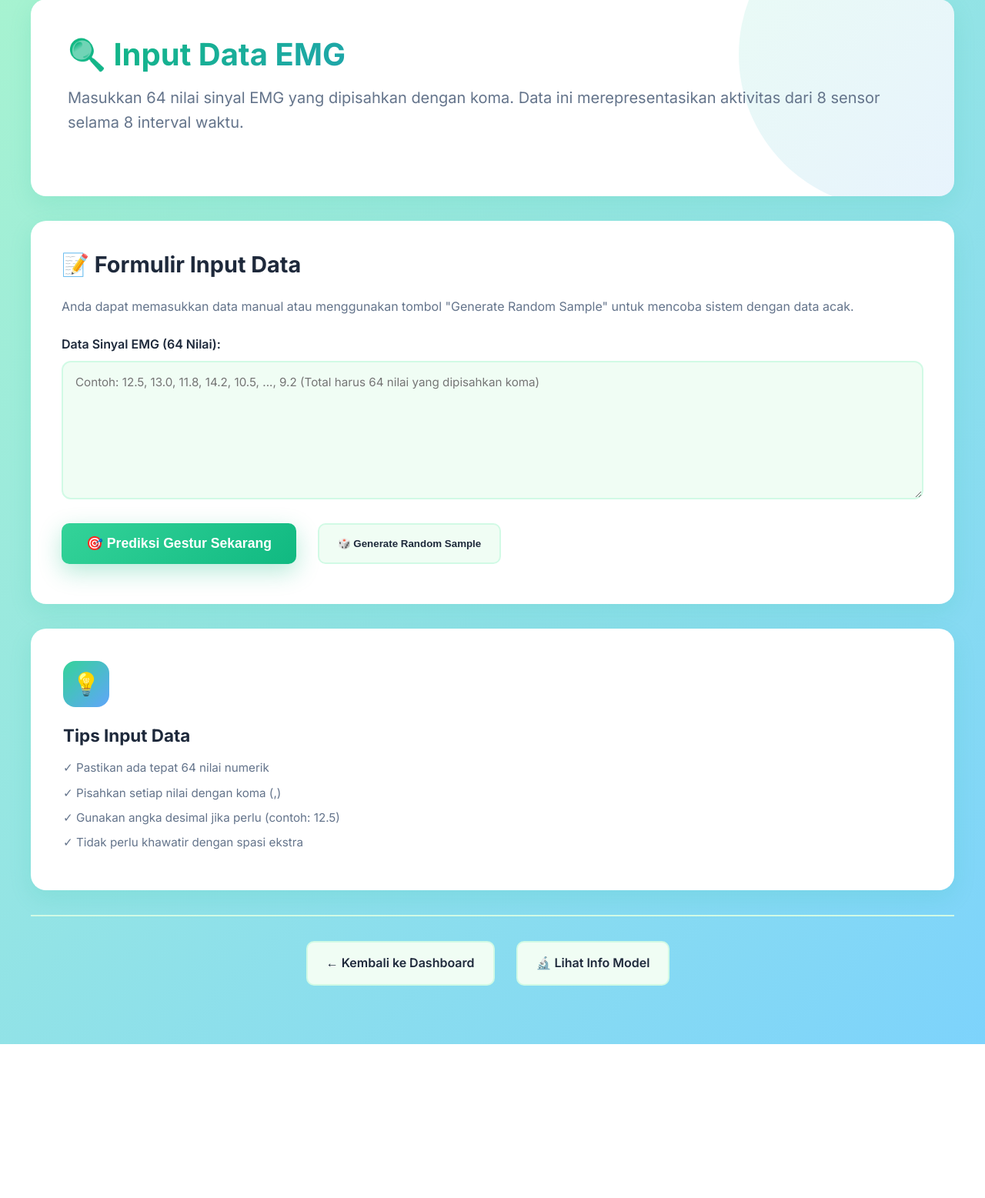
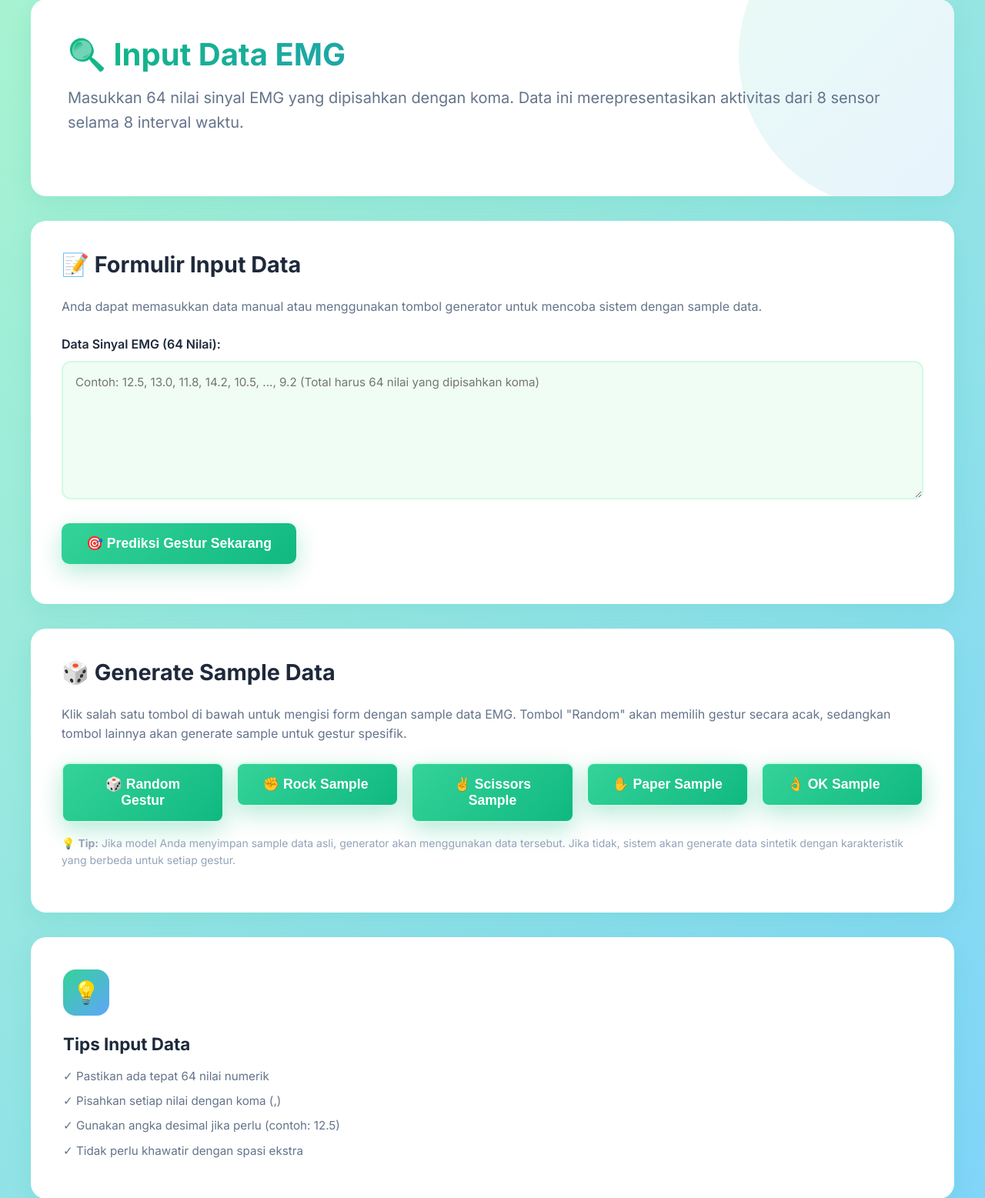
Before and after one commit to baszee/emg_web, a Flask app: page /predict in a window 1280 px wide. Shown: the part 33-1590 px from the top of the page at 77% size. Before the commit the page ends 1390 px from the top, so only its background shows below. Run offline with Flask 3, Linux system fonts and the light colour scheme.

Commit message:
improve 2.1 kali

```diff
--- a/app.py
+++ b/app.py
@@ -4,7 +4,7 @@
 import joblib
 import numpy as np
 import random
-from flask import Flask, render_template, request, redirect, url_for
+from flask import Flask, render_template, request, redirect, url_for, session
 
 # --- KONSTANTA & VARIABEL GLOBAL ---
 MODEL_PATH = 'model_svm_emg.joblib'
@@ -16,12 +16,14 @@ mean_scaler = np.zeros(64)
 std_scaler = np.ones(64)
 akurasi_test = 0.0
 parameter_terbaik = {'kernel': 'Simulasi', 'C': 'N/A', 'gamma': 'N/A'}
+sample_data = None  # Dictionary berisi sample data per kelas
 MODE_SIMULASI = True # Default: Berjalan dalam mode simulasi
 
 # ==================================
 # ⚙️ 2. INISIALISASI APLIKASI
 # ==================================
 app = Flask(__name__)
+app.secret_key = 'your-secret-key-here-change-this-in-production'  # Untuk session
 
 # ==================================
 # 💾 3. LOAD MODEL DENGAN FALLBACK
@@ -44,14 +46,103 @@ try:
 
     akurasi_test = data_model.get('akurasi_test', 0.0)
     parameter_terbaik = data_model.get('parameter_terbaik', parameter_terbaik)
+
+    # Load sample data jika tersedia
+    sample_data = data_model.get('sample_data', None)
+
     MODE_SIMULASI = False
 
     print("✓ Model, Scaler, dan Metadata berhasil dimuat. Mode: Produksi.")
+    if sample_data is not None:
+        print(f"✓ Sample data tersedia untuk {len(sample_data)} kelas.")
+    else:
+        print("⚠ Sample data tidak tersedia. Random sample akan menggunakan synthetic data.")
 
 except Exception as e:
     # Tangkap semua jenis error (FileNotFound, KeyError, dll.)
     print(f"!!! GAGAL MEMUAT MODEL ({e}). Aplikasi berjalan dalam mode SIMULASI.")
     print("!!! Prediksi akan mengembalikan hasil acak/default. Silakan masukkan model yang valid.")
+
+
+# ==================================
+# 🎲 HELPER: GENERATE BALANCED RANDOM SAMPLE
+# ==================================
+def generate_balanced_random_sample(gesture_class=None):
+    """
+    Generate random EMG sample dengan distribusi yang lebih balanced.
+
+    Args:
+        gesture_class (int, optional): Kelas gestur spesifik (0-3).
+                                       Jika None, pilih random dari semua kelas.
+
+    Returns:
+        tuple: (emg_data_array, gesture_class)
+    """
+
+    # 1. Jika sample_data tersedia, ambil dari situ (BEST OPTION)
+    if sample_data is not None and not MODE_SIMULASI:
+        # Pilih kelas
+        if gesture_class is None:
+            gesture_class = random.choice(list(sample_data.keys()))
+
+        # Validasi kelas
+        if gesture_class not in sample_data or len(sample_data[gesture_class]) == 0:
+            gesture_class = random.choice(list(sample_data.keys()))
+
+        # Ambil random sample dari kelas tersebut
+        samples = sample_data[gesture_class]
+        random_idx = random.randint(0, len(samples) - 1)
+        random_sample = samples[random_idx]
+
+        print(f"✓ Using real sample for class {gesture_class}: {GESTURE_MAP[gesture_class]}")
+        return random_sample, gesture_class
+
+    # 2. Fallback: Generate synthetic data dengan pola berbeda per kelas
+    print("⚠ Using synthetic data (no sample_data available)")
+
+    if gesture_class is None:
+        gesture_class = random.randint(0, 3)
+
+    # IMPROVED: Karakteristik yang lebih berbeda antar kelas
+    # Menggunakan pola spasial berbeda untuk setiap gestur
+
+    if gesture_class == 0:  # Rock ✊ - Aktivitas tinggi di semua sensor
+        base_values = np.random.uniform(20, 35, 64)
+        noise = np.random.normal(0, 5, 64)
+
+    elif gesture_class == 1:  # Scissors ✌️ - Aktivitas tinggi di sensor tertentu (pola V)
+        base_values = np.random.uniform(5, 15, 64)
+        # Tingkatkan aktivitas di sensor 2, 3 (jari telunjuk & tengah)
+        for i in range(8):
+            base_values[i*8 + 2] += random.uniform(15, 25)
+            base_values[i*8 + 3] += random.uniform(15, 25)
+        noise = np.random.normal(0, 3, 64)
+
+    elif gesture_class == 2:  # Paper ✋ - Aktivitas merata tapi lebih rendah
+        base_values = np.random.uniform(8, 18, 64)
+        noise = np.random.normal(0, 4, 64)
+
+    else:  # OK 👌 - Aktivitas tinggi di ibu jari & telunjuk
+        base_values = np.random.uniform(10, 20, 64)
+        # Tingkatkan aktivitas di sensor 1, 2 (ibu jari & telunjuk)
+        for i in range(8):
+            base_values[i*8 + 1] += random.uniform(10, 20)
+            base_values[i*8 + 2] += random.uniform(10, 20)
+        noise = np.random.normal(0, 4, 64)
+
+    emg_data = base_values + noise
+
+    # CRITICAL FIX: Jangan scale ulang jika model butuh data raw!
+    # Hanya normalize jika model trained dengan normalized data
+    if not MODE_SIMULASI and np.std(std_scaler) > 0.1:
+        # Model menggunakan standardization, jadi kita perlu match distribusinya
+        # Tapi JANGAN denormalize, biarkan dalam rentang raw values
+        pass  # Data sudah dalam rentang yang sesuai
+
+    print(f"✓ Generated synthetic sample for class {gesture_class}: {GESTURE_MAP[gesture_class]}")
+    print(f"  Sample stats - Mean: {np.mean(emg_data):.2f}, Std: {np.std(emg_data):.2f}")
+
+    return emg_data, gesture_class
 
 
 # ==================================
@@ -66,7 +157,6 @@ def landing():
 @app.route('/dashboard')
 def index():
     """Halaman Utama/Dashboard (Overview)."""
-    # Tidak lagi mengumpulkan dan mengirim variabel 'info' ke template
     return render_template('index.html')
 
 @app.route('/model-info')
@@ -85,19 +175,13 @@ def model_info():
     return render_template('model_info.html', info=info)
 
 
-# app.py
-
-# ... (Semua kode di atas, termasuk variabel global dan load model, tetap sama)
-# ...
-
 @app.route('/predict', methods=['GET', 'POST'])
 def predict():
     """Halaman Input Data EMG dan Prediksi."""
 
-    # ------------------------------------------------------------------
     # Cek apakah ada parameter URL yang memaksa simulasi (dari generate-random-sample)
     is_forced_simulasi = request.args.get('force_sim', 'false') == 'true'
-    # ------------------------------------------------------------------
+    expected_gesture = request.args.get('expected_gesture', None)
 
     if request.method == 'POST':
         # 1. Ambil data dari formulir
@@ -123,7 +207,7 @@ def predict():
             result_gesture = f"{GESTURE_MAP.get(prediction_class, 'Kelas Tidak Diketahui')} (SIMULASI)"
 
         else:
-            # Mode Produksi: Gunakan Model SC yang Valid (untuk data non-random)
+            # Mode Produksi: Gunakan Model yang Valid
             final_input_raw = np.array(data_list).reshape(1, -1)
             final_input_scaled = (final_input_raw - mean_scaler) / std_scaler
 
@@ -139,12 +223,13 @@ def predict():
 
             result_gesture = GESTURE_MAP.get(prediction_class, "Kelas Tidak Diketahui")
 
-        # 8. Render halaman hasil (result.html)
+        # Render halaman hasil
         return render_template('result.html',
                                gesture=result_gesture,
                                probabilities=probabilities.tolist(),
                                gesture_map=GESTURE_MAP,
-                               input_data_64=data_list)
+                               input_data_64=data_list,
+                               expected_gesture=expected_gesture)
 
     # Jika method adalah GET, tampilkan formulir input
     emg_data_random = request.args.get('emg_data_random', '')
@@ -153,23 +238,97 @@ def predict():
 
 @app.route('/generate-random-sample', methods=['POST'])
 def generate_random_sample():
-    """Menghasilkan 64 nilai EMG acak dan mengirimkannya ke /predict,
-       sekaligus memaksa mode simulasi untuk hasil prediksinya."""
+    """
+    Menghasilkan 64 nilai EMG yang lebih balanced dan mengirimkannya ke /predict.
+    Mendukung pemilihan gestur spesifik jika diminta.
+    """
 
-    # 1. Menghasilkan 64 sampel dari DISTRIBUSI NORMAL atau rentang umum
-    if not MODE_SIMULASI:
-        # Gunakan denormalisasi untuk menghasilkan input yang lebih "masuk akal"
-        scaled_random_data = np.random.normal(loc=0.0, scale=1.0, size=64)
-        final_random_data = (scaled_random_data * std_scaler) + mean_scaler
+    # Ambil parameter gesture_class jika ada (dari tombol spesifik)
+    gesture_class_str = request.form.get('gesture_class', None)
+
+    if gesture_class_str is not None:
+        try:
+            gesture_class = int(gesture_class_str)
+        except ValueError:
+            gesture_class = None
     else:
-        # Jika simulasi global, gunakan rentang acak umum
-        final_random_data = [random.uniform(-50.0, 50.0) for _ in range(64)]
+        gesture_class = None
+
+    # Generate sample yang lebih balanced
+    emg_data_array, selected_gesture = generate_balanced_random_sample(gesture_class)
 
     # Konversi ke string format CSV
-    emg_data_str = ', '.join([f"{x:.2f}" for x in final_random_data.tolist()])
+    emg_data_str = ', '.join([f"{x:.2f}" for x in emg_data_array.tolist()])
 
-    # 2. Kirim data dan tambahkan 'force_sim=true'
-    return redirect(url_for('predict', emg_data_random=emg_data_str, force_sim='true'))
+    # Kirim data dengan informasi gesture yang diharapkan
+    return redirect(url_for('predict',
+                           emg_data_random=emg_data_str,
+                           force_sim='false',
+                           expected_gesture=GESTURE_MAP.get(selected_gesture, 'Unknown')))
+
+
+# ==================================
+# 🆕 ROUTE BARU: DIAGNOSTIC TOOLS
+# ==================================
+@app.route('/diagnostic')
+def diagnostic():
+    """Halaman diagnostic untuk check model & data."""
+
+    diagnostics = {
+        'mode': 'SIMULASI' if MODE_SIMULASI else 'PRODUKSI',
+        'model_loaded': model is not None,
+        'sample_data_available': sample_data is not None,
+        'scaler_stats': {
+            'mean_range': f"{np.min(mean_scaler):.2f} to {np.max(mean_scaler):.2f}",
+            'std_range': f"{np.min(std_scaler):.2f} to {np.max(std_scaler):.2f}",
+        },
+        'gesture_map': GESTURE_MAP,
+        'test_results': []
+    }
+
+    # Test prediction dengan synthetic data untuk setiap kelas
+    if not MODE_SIMULASI and model is not None:
+        for class_id in range(4):
+            # Generate sample
+            test_data, expected_class = generate_balanced_random_sample(class_id)
+
+            # Predict
+            test_input = test_data.reshape(1, -1)
+            test_scaled = (test_input - mean_scaler) / std_scaler
+            predicted_class = model.predict(test_scaled)[0]
+
+            diagnostics['test_results'].append({
+                'expected': GESTURE_MAP[expected_class],
+                'predicted': GESTURE_MAP[predicted_class],
+                'match': expected_class == predicted_class,
+                'data_stats': f"mean={np.mean(test_data):.2f}, std={np.std(test_data):.2f}"
+            })
+
+    return render_template('diagnostic.html', diagnostics=diagnostics)
+
+
+# ==================================
+# --- ROUTE APLIKASI ---
+# ==================================
+@app.route('/generate-specific-sample/<int:gesture_class>', methods=['POST'])
+def generate_specific_sample(gesture_class):
+    """Generate sample untuk gestur spesifik."""
+
+    if gesture_class not in GESTURE_MAP:
+        return redirect(url_for('predict'))
+
+    # Generate sample untuk kelas spesifik
+    emg_data_array, _ = generate_balanced_random_sample(gesture_class)
+
+    # Konversi ke string format CSV
+    emg_data_str = ', '.join([f"{x:.2f}" for x in emg_data_array.tolist()])
+
+    # Kirim data dengan informasi gesture yang diharapkan
+    return redirect(url_for('predict',
+                           emg_data_random=emg_data_str,
+                           force_sim='false',
+                           expected_gesture=GESTURE_MAP.get(gesture_class, 'Unknown')))
+
 
 # Jalankan aplikasi
 if __name__ == '__main__':
--- a/templates/index.html
+++ b/templates/index.html
@@ -32,7 +32,7 @@
                         <div class="stat-label">Input Fitur</div>
                     </div>
                     <div class="stat-card">
-                        <div class="stat-number">95%+</div>
+                        <div class="stat-number">92%+</div>
                         <div class="stat-label">Akurasi</div>
                     </div>
                     <div class="stat-card">
--- a/templates/predict.html
+++ b/templates/predict.html
@@ -29,8 +29,8 @@
         <section class="input-form">
             <h2>📝 Formulir Input Data</h2>
             <p style="color: var(--text-light); margin-bottom: 1.5rem;">
-                Anda dapat memasukkan data manual atau menggunakan tombol "Generate Random Sample"
-                untuk mencoba sistem dengan data acak.
+                Anda dapat memasukkan data manual atau menggunakan tombol generator untuk mencoba
+                sistem dengan sample data.
             </p>
 
             <form id="predict-form" method="POST" action="{{ url_for('predict') }}">
@@ -44,16 +44,63 @@
                     placeholder="Contoh: 12.5, 13.0, 11.8, 14.2, 10.5, ..., 9.2 (Total harus 64 nilai yang dipisahkan koma)"
                     required></textarea>
 
-                <div style="margin-top: 1.5rem; display: flex; gap: 1rem; flex-wrap: wrap;">
+                <div style="margin-top: 1.5rem;">
                     <button type="submit" class="primary">
                         🎯 Prediksi Gestur Sekarang
-                    </button>
-                    <button type="button" id="random-sample-btn" class="secondary">
-                        🎲 Generate Random Sample
                     </button>
                 </div>
             </form>
         </section>
+
+        <!-- Sample Generator Options -->
+        <div class="pipeline-section">
+            <h2 class="section-title">🎲 Generate Sample Data</h2>
+            <p style="color: var(--text-light); margin-bottom: 1.5rem;">
+                Klik salah satu tombol di bawah untuk mengisi form dengan sample data EMG.
+                Tombol "Random" akan memilih gestur secara acak, sedangkan tombol lainnya akan
+                generate sample untuk gestur spesifik.
+            </p>
+
+            <div style="display: grid; grid-template-columns: repeat(auto-fit, minmax(200px, 1fr)); gap: 1rem;">
+                <!-- Random Sample Button -->
+                <form method="POST" action="{{ url_for('generate_random_sample') }}" style="margin: 0;">
+                    <button type="submit" class="secondary" style="width: 100%; margin: 0;">
+                        🎲 Random Gestur
+                    </button>
+                </form>
+
+                <!-- Specific Gesture Buttons -->
+                <form method="POST" action="{{ url_for('generate_specific_sample', gesture_class=0) }}" style="margin: 0;">
+                    <button type="submit" class="secondary" style="width: 100%; margin: 0;">
+                        ✊ Rock Sample
+                    </button>
+                </form>
+
+                <form method="POST" action="{{ url_for('generate_specific_sample', gesture_class=1) }}" style="margin: 0;">
+                    <button type="submit" class="secondary" style="width: 100%; margin: 0;">
+                        ✌️ Scissors Sample
+                    </button>
+                </form>
+
+                <form method="POST" action="{{ url_for('generate_specific_sample', gesture_class=2) }}" style="margin: 0;">
+                    <button type="submit" class="secondary" style="width: 100%; margin: 0;">
+                        ✋ Paper Sample
+                    </button>
+                </form>
+
+                <form method="POST" action="{{ url_for('generate_specific_sample', gesture_class=3) }}" style="margin: 0;">
+                    <button type="submit" class="secondary" style="width: 100%; margin: 0;">
+                        👌 OK Sample
+                    </button>
+                </form>
+            </div>
+
+            <p style="color: var(--text-lighter); font-size: 0.875rem; margin-top: 1rem;">
+                💡 <strong>Tip:</strong> Jika model Anda menyimpan sample data asli, generator akan
+                menggunakan data tersebut. Jika tidak, sistem akan generate data sintetik dengan
+                karakteristik yang berbeda untuk setiap gestur.
+            </p>
+        </div>
 
         <!-- Info Box -->
         <div class="info-card">
@@ -82,26 +129,36 @@
 
     <!-- JavaScript -->
     <script>
-        // Handle random sample generation
-        document.getElementById('random-sample-btn').addEventListener('click', function() {
-            fetch('{{ url_for("generate_random_sample") }}', {
-                method: 'POST'
-            })
-            .then(response => {
-                if (response.redirected) {
-                    window.location.href = response.url;
-                }
-            });
-        });
-
         // Auto-fill form if random data is in URL
         document.addEventListener('DOMContentLoaded', function() {
             const urlParams = new URLSearchParams(window.location.search);
             const randomData = urlParams.get('emg_data_random');
+            const expectedGesture = urlParams.get('expected_gesture');
             const textarea = document.getElementById('emg_data');
 
             if (randomData) {
                 textarea.value = randomData;
+
+                // Tampilkan notifikasi jika ada expected gesture
+                if (expectedGesture) {
+                    const notification = document.createElement('div');
+                    notification.style.cssText = `
+                        background: linear-gradient(135deg, var(--light-bg), var(--light-bg-blue));
+                        padding: 1rem;
+                        border-radius: 12px;
+                        border-left: 4px solid var(--primary);
+                        margin-bottom: 1.5rem;
+                        font-weight: 600;
+                        color: var(--dark);
+                    `;
+                    notification.innerHTML = `
+                        ℹ️ Sample data untuk <strong>${expectedGesture}</strong> telah dimuat.
+                        Klik "Prediksi Gestur Sekarang" untuk melihat hasilnya!
+                    `;
+
+                    const form = document.querySelector('.input-form');
+                    form.insertBefore(notification, form.firstChild);
+                }
 
                 // Clean URL
                 history.replaceState(null, '', window.location.pathname);
```
Also changed, not shown: templates/result.html (+15 -4 lines), 2 other files.
